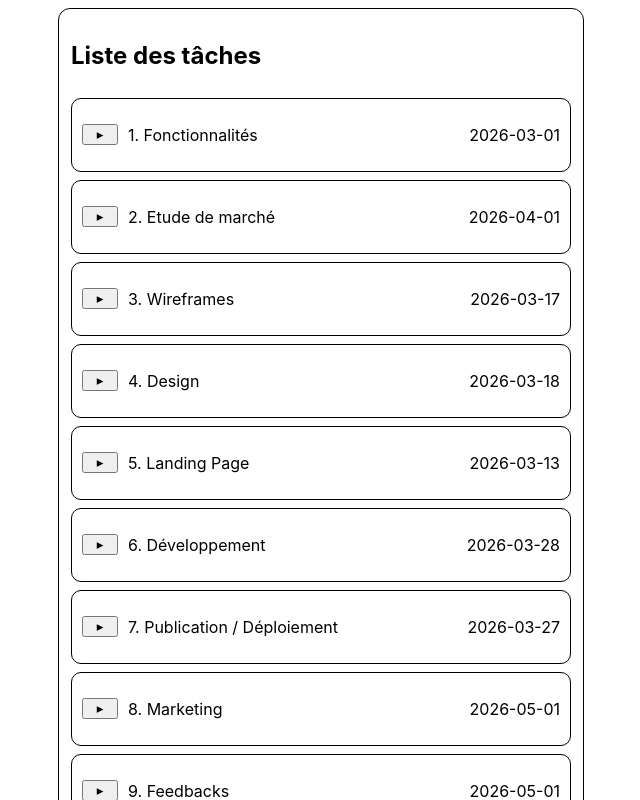
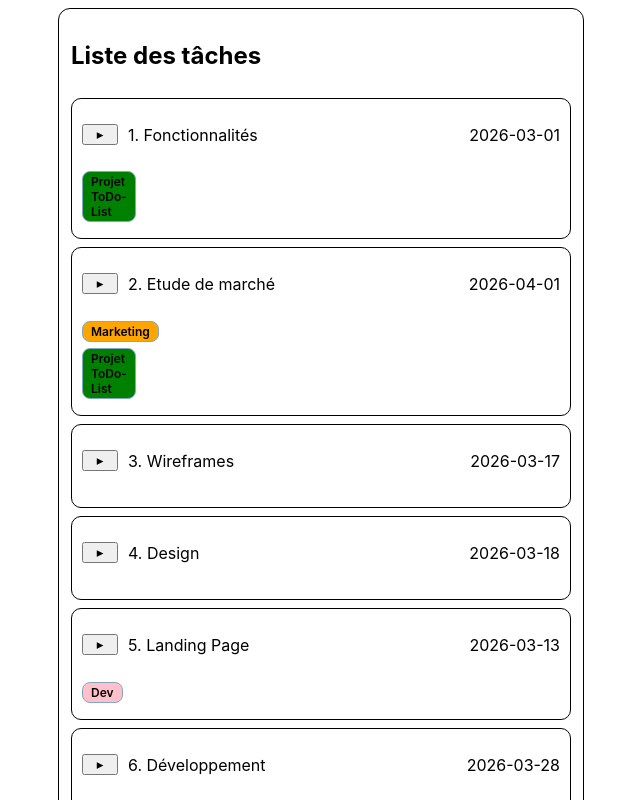
Before and after one commit to Mohamed-AmineHaddad/react-to-do-app, a React (Create React App) app: page / in a window 1280 px wide. Shown: the top 800 px of the page, without its empty margins (319-959 px from the left). Built offline with nearby package versions, Linux system fonts and the light colour scheme.

Commit message:
Ajout de la gestion des dossiers dans les tâches

```diff
--- a/src/components/Folder/Folder.css
+++ b/src/components/Folder/Folder.css
@@ -0,0 +1,11 @@
+.folder-tag {
+	display: inline-block;
+	padding: 2px 8px;
+	margin-right: 6px;
+	margin-bottom: 6px;
+	border: 1px solid #7fa8c4;
+	border-radius: 8px;
+	font-size: 12px;
+	font-weight: 600;
+	background-color: #eaf6ff;
+}
--- a/src/components/Folder/Folder.jsx
+++ b/src/components/Folder/Folder.jsx
@@ -1,5 +1,16 @@
-function Folder() {
+import "./Folder.css";
+
+export default function Folder(props) {
+    if (!props.folder) return null;
+
+    const {title, color} = props.folder;
+
     return (
-        1
+        <span
+            className="folder-tag"
+            style={{ backgroundColor: color }}
+        >
+            {title}
+        </span>
     );
 }
--- a/src/components/List/List.jsx
+++ b/src/components/List/List.jsx
@@ -5,12 +5,30 @@ import { ToDoContext } from "../../context/ToDo";
 
 export default function List() {
 
-    const {tasks} = useContext(ToDoContext);
+    const {tasks, folders, relations} = useContext(ToDoContext);
+
+    const getFoldersByTaskId = (id) => {
+        const taskRelations = relations.filter(r => r.tache === id);
+
+        const taskFolders = taskRelations.map(r =>
+            folders.find(f => f.id === r.dossier)
+        );
+        return taskFolders;
+    }
+
+    const renderTasks = () => {
+        return tasks.map(task =>
+            <Task
+                key={task.id}
+                task={task}
+                folders={getFoldersByTaskId(task.id)} />
+        );
+    }
 
     return (
         <div className="task-list">
             <h2>Liste des tâches</h2>
-            {tasks.map(task => <Task key={task.id} task={task} />)}
+            {renderTasks()}
         </div>
     );
 }
--- a/src/components/Task/Task.jsx
+++ b/src/components/Task/Task.jsx
@@ -1,4 +1,5 @@
-import "./Task.css";
+import './Task.css';
+import Folder from '../Folder/Folder';
 import { useState } from "react";
 
 export default function Task(props) {
@@ -8,11 +9,21 @@ export default function Task(props) {
         setExpanding(!expanding);
     }
 
+    const visibleFolders = expanding ? props.folders : props.folders.slice(0, 2);
+
     return (
         <div className="task">
-            <button className="toggle-task-details-btn" onClick={toggleTaskDetails}>{expanding ? '▾' : '▸'}</button>
+            <button className="toggle-task-details-btn" onClick={toggleTaskDetails}>
+                {expanding ? '▾' : '▸'}
+            </button>
             <p>{props.task.title}</p>
             <p>{props.task.date_echeance}</p>
+
+            <div className="task-folders">
+                {visibleFolders.map(folder => (
+                    <Folder key={folder.id} folder={folder} />
+                ))}
+            </div>
 
             {expanding && (
                 <div className="task-details">
```
